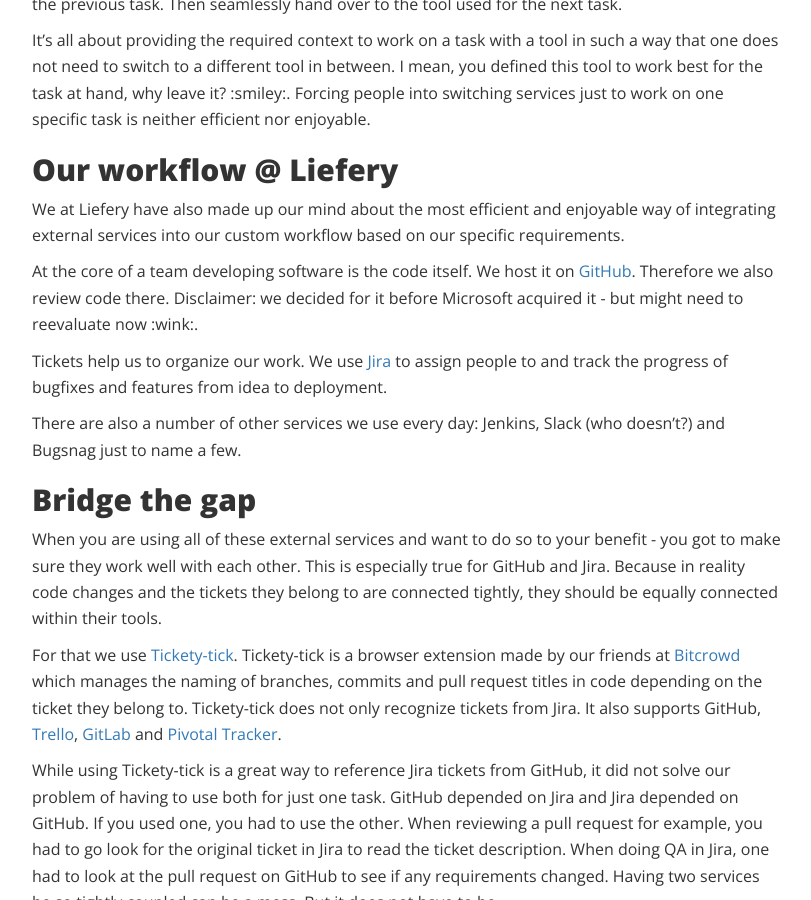
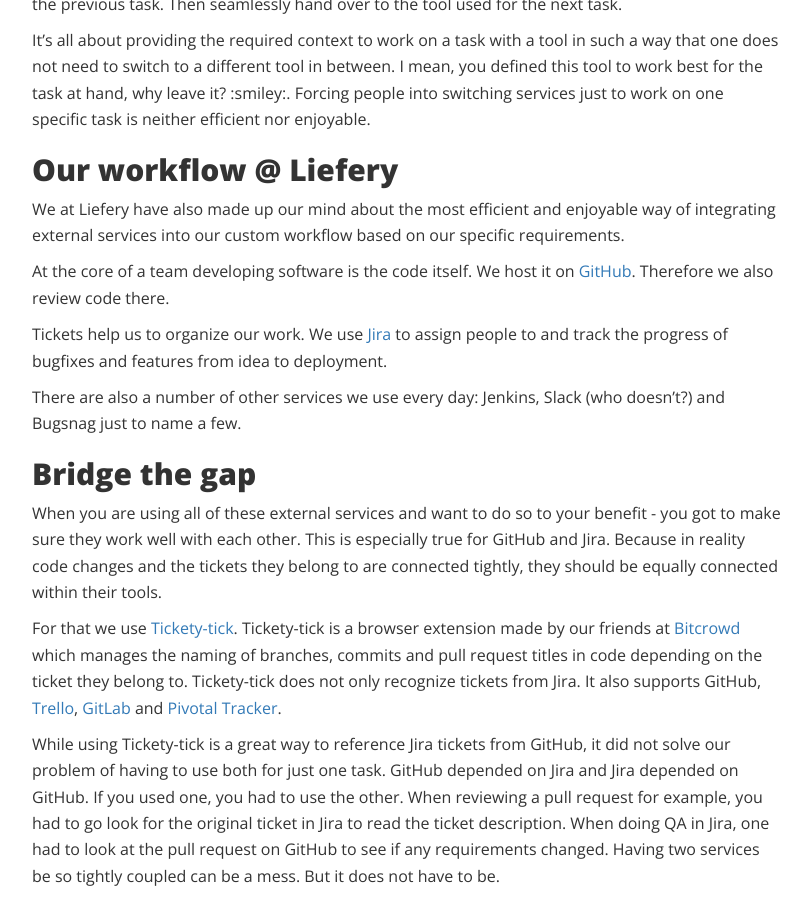
Before and after one commit to liefery-it-legacy/blog, a Jekyll site: the page built from _posts/2018-07-12-ticket-management-doesnt-need-to-be-a-hassle.md, in a window 1280 px wide and 900 px high, scrolled down 2157 px. Shown: the whole window, without its empty margins (53-864 px from the left). Built offline with Jekyll 4.4.1, drawn with Linux system fonts in a browser that asks for light colours; nearby versions of some CDN libraries; comment, search, counter and statistics services are not loaded.

Commit message:
remove microsoft joke

```diff
--- a/_posts/2018-07-12-ticket-management-doesnt-need-to-be-a-hassle.md
+++ b/_posts/2018-07-12-ticket-management-doesnt-need-to-be-a-hassle.md
@@ -38,7 +38,7 @@ It's all about providing the required context to work on a task with a tool in s
 
 We at Liefery have also made up our mind about the most efficient and enjoyable way of integrating external services into our custom workflow based on our specific requirements.
 
-At the core of a team developing software is the code itself. We host it on [GitHub](https://github.com/). Therefore we also review code there. Disclaimer: we decided for it before Microsoft acquired it - but might need to reevaluate now :wink:.
+At the core of a team developing software is the code itself. We host it on [GitHub](https://github.com/). Therefore we also review code there.
 
 Tickets help us to organize our work. We use [Jira](https://www.atlassian.com/software/jira) to assign people to and track the progress of bugfixes and features from idea to deployment.
 
```
